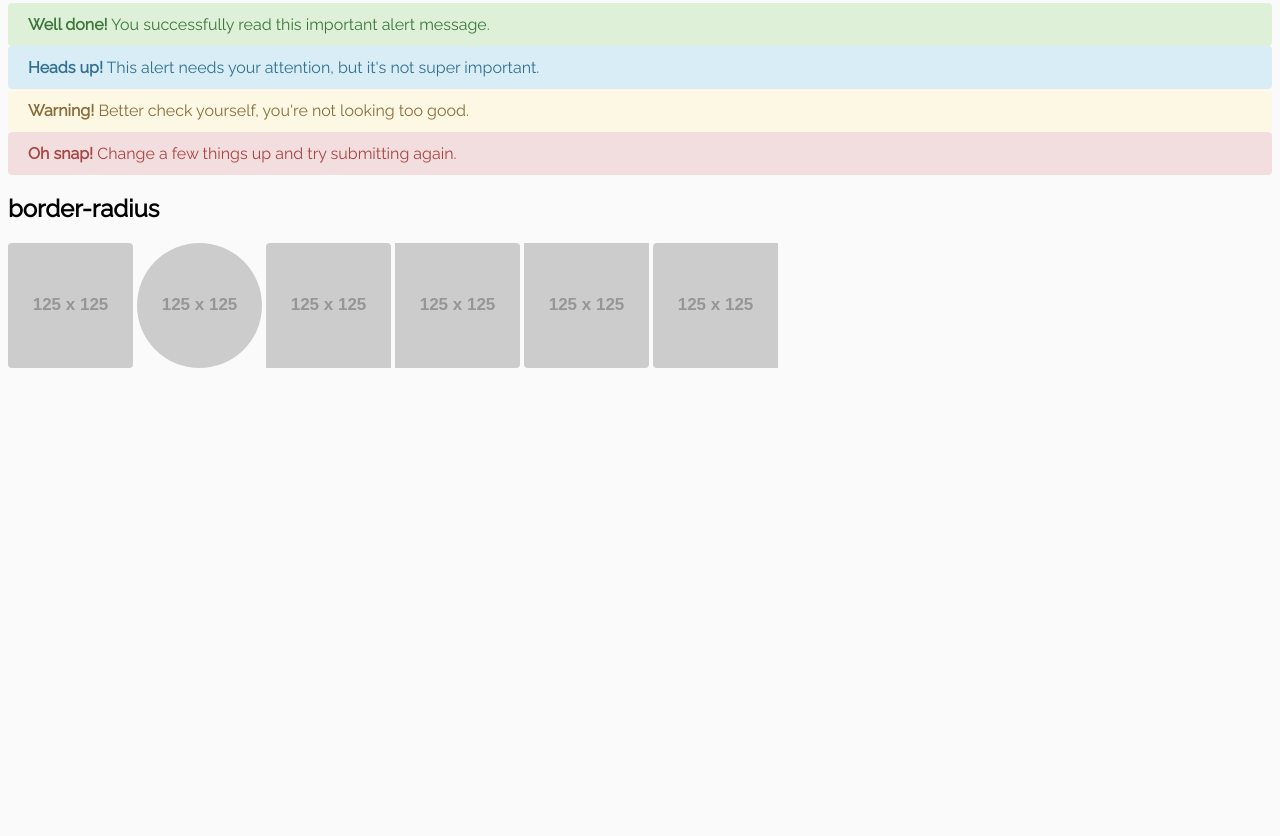
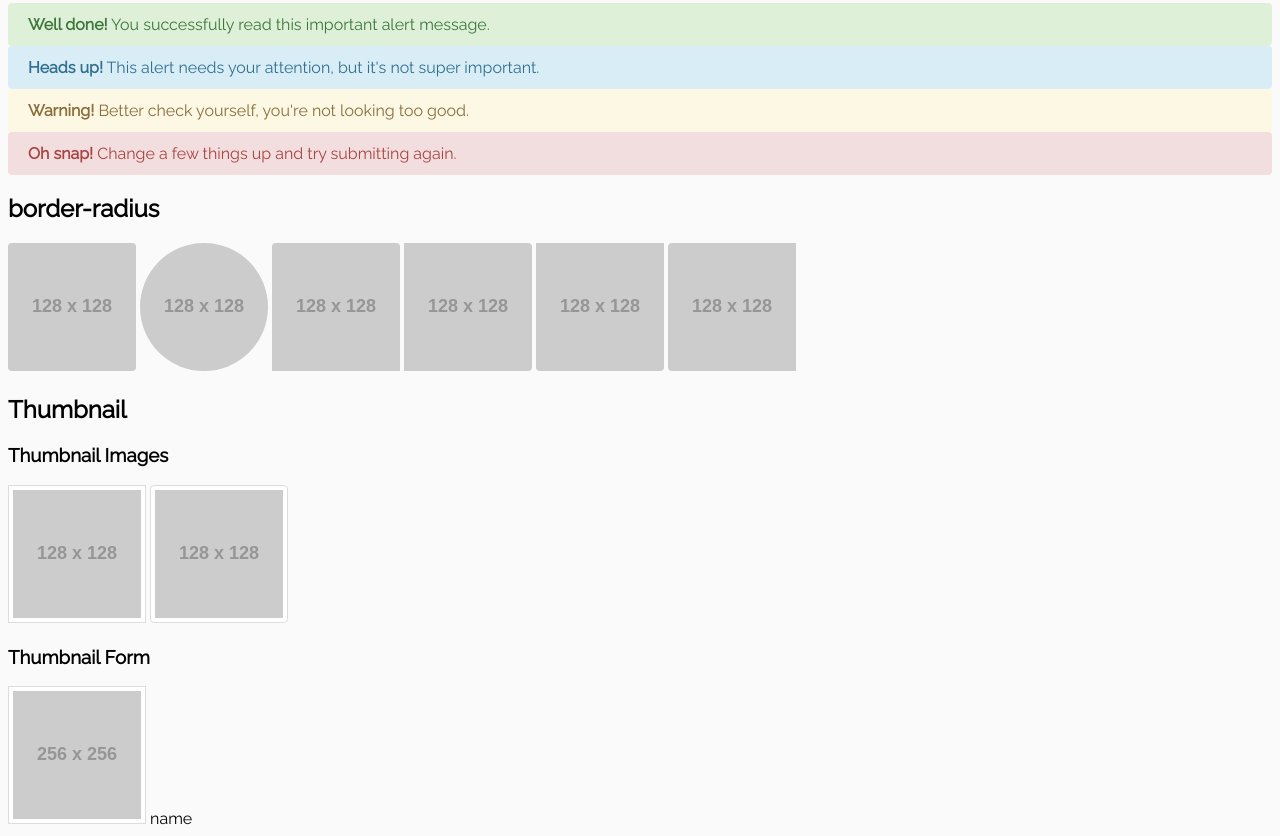
Before and after one commit to EXIT-kr/exit.css, a website: page index.html in a window 1280 px wide. Shown: the part 856-1692 px from the top of the page. Before the commit the page ends 1236 px from the top, so only its background shows below. Drawn offline with Linux system fonts and the light colour scheme; placeholder pictures from the web are drawn by us.

Commit message:
Update Size

```diff
--- a/css/exit.css
+++ b/css/exit.css
@@ -127,27 +127,27 @@ input[type="button"]:focus {
 /* Border
 –––––––––––––––––––––––––––––––––––––––––––––––––– */
 
-.border-circle{
+.circle{
   border-radius: 100%;
 }
 
-.border-rounded{
+.rounded{
   border-radius: .25rem;
 }
 
-.border-rounded-top{
+.rounded-top{
   border-radius: .25rem .25rem 0 0;
 }
 
-.border-rounded-bottom{
+.rounded-bottom{
   border-radius: 0 0 .25rem .25rem;
 }
 
-.border-rounded-right{
+.rounded-right{
   border-radius: 0 .25rem .25rem 0;
 }
 
-.border-rounded-left{
+.rounded-left{
   border-radius: .25rem 0 0 .25rem;
 }
 
@@ -179,15 +179,33 @@ input[type="button"]:focus {
 /* Thumbnail
 –––––––––––––––––––––––––––––––––––––––––––––––––– */
 
-.thumbnail-default{
+.thumbnail-img{
   padding: .25rem;
   background-color: #fff;
   border: 1px solid #ddd;
 }
 
-.thumbnail-rounded{
-  padding: .25rem;
-  background-color: #fff;
-  border: 1px solid #ddd;
-  border-radius: .25rem;
+
+/* Size
+–––––––––––––––––––––––––––––––––––––––––––––––––– */
+
+.size-x{
+  width: 32px;
+  height: 32px;
 }
+.size-2x{
+  width: 64px;
+  height: 64px;
+}
+.size-3x{
+  width: 128px;
+  height: 128px;
+}
+.size-4x{
+  width: 256px;
+  height: 256px;
+}
+.size-5x{
+  width: 512px;
+  height: 512px;
+}
--- a/index.html
+++ b/index.html
@@ -39,14 +39,27 @@
 
     <h2>border-radius</h2>
     <div>
-        <img src="http://placehold.it/125x125" class="border-rounded"/>
-        <img src="http://placehold.it/125x125" class="border-circle"/>
-        <img src="http://placehold.it/125x125" class="border-rounded-top"/>
-        <img src="http://placehold.it/125x125" class="border-rounded-right"/>
-        <img src="http://placehold.it/125x125" class="border-rounded-bottom"/>
-        <img src="http://placehold.it/125x125" class="border-rounded-left"/>
+        <img src="http://placehold.it/128x128" class="rounded"/>
+        <img src="http://placehold.it/128x128" class="circle"/>
+        <img src="http://placehold.it/128x128" class="rounded-top"/>
+        <img src="http://placehold.it/128x128" class="rounded-right"/>
+        <img src="http://placehold.it/128x128" class="rounded-bottom"/>
+        <img src="http://placehold.it/128x128" class="rounded-left"/>
 
     </div>
+    <h2>Thumbnail</h2>
+    <h3>Thumbnail Images</h3>
+    <div>
+      <img src="http://placehold.it/128x128" class="thumbnail-img"/>
+      <img src="http://placehold.it/128x128" class="thumbnail-img rounded"/>
+    </div>
+
+    <h3>Thumbnail Form</h3>
+    <div>
+      <img src="http://placehold.it/256x256" class="thumbnail-img size-3x"/>
+      <span>name</span>
+    </div>
+
 
 
   </div>
```
